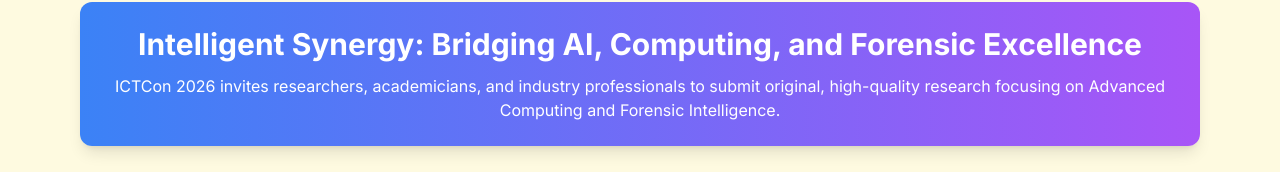
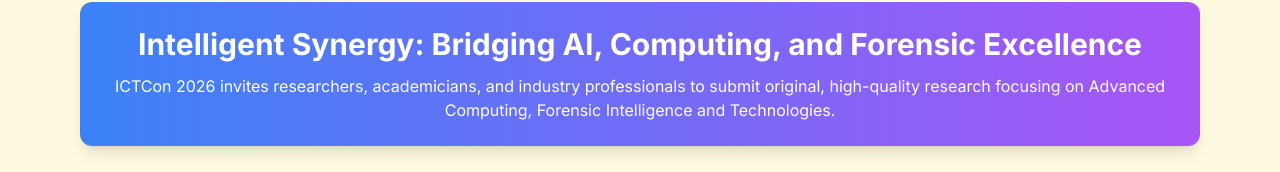
Before and after one commit to ictcon-cit/ictcon_2026, a Next.js app: page /papers in a window 1280 px wide. Shown: the part 310-482 px from the top of the page. Built offline with nearby package versions, Linux system fonts and the light colour scheme.

Commit message:
Update page.tsx

```diff
--- a/src/app/papers/page.tsx
+++ b/src/app/papers/page.tsx
@@ -14,8 +14,8 @@
           </h1>
           <p className="mt-3 text-sm md:text-base">
             ICTCon 2026 invites researchers, academicians, and industry professionals
-            to submit original, high-quality research focusing on Advanced Computing
-            and Forensic Intelligence.
+            to submit original, high-quality research focusing on Advanced Computing,
+            Forensic Intelligence and Technologies.
           </p>
         </div>
 
```
